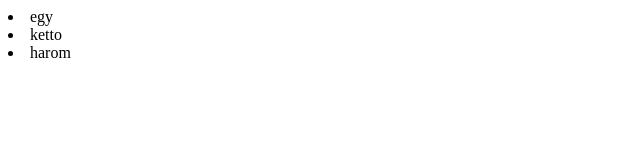
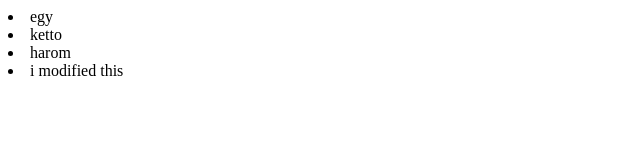
Before and after one commit to walsh72/test2, a plain HTML site: page index.html in a window 1280 px wide. Shown: the whole page, without its empty margins (0-640 px from the left). Drawn offline with Linux system fonts and the light colour scheme.

Commit message:
i just added a line >li

```diff
--- a/index.html
+++ b/index.html
@@ -10,5 +10,6 @@
 <li>egy</li>
 <li>ketto</li>
 <li>harom</li>
+<li>i modified this</li>
 </body>
 </html>
```
